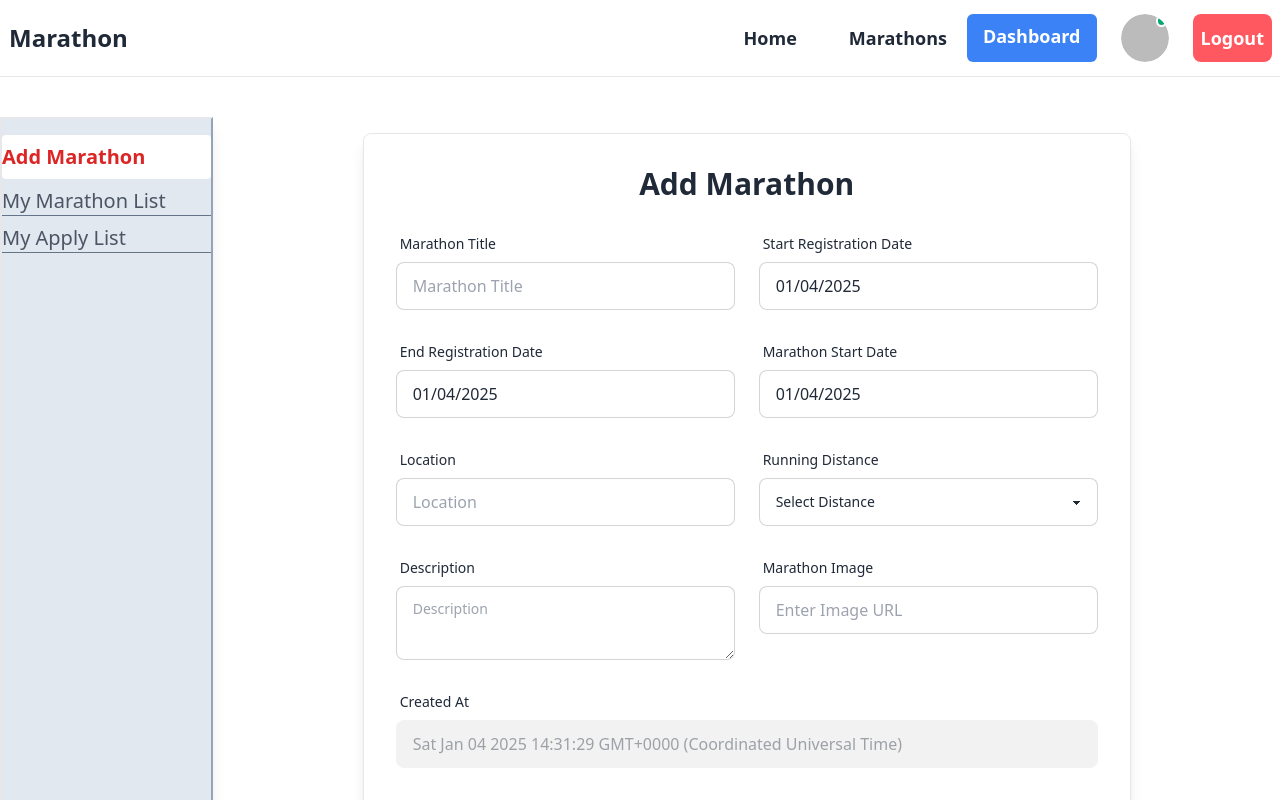
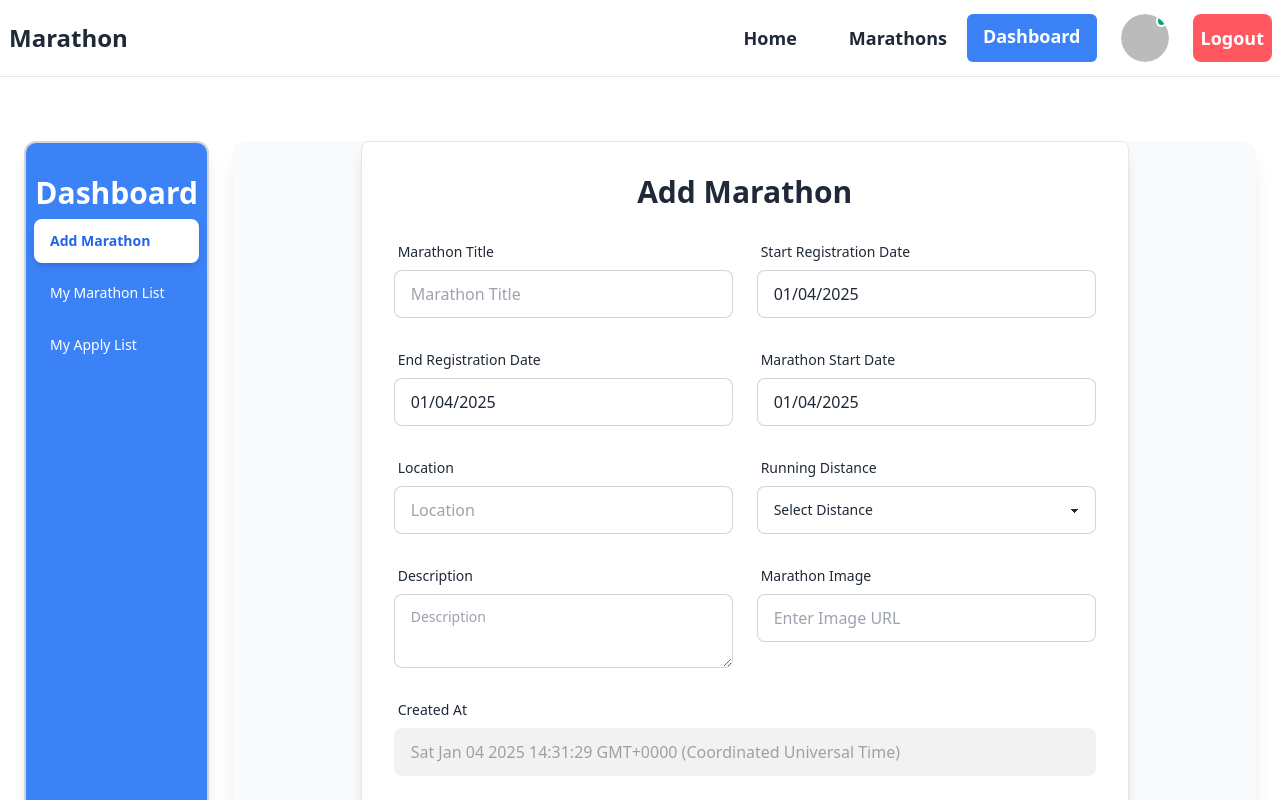
Before and after one commit to SahariorRidoy/Marathon-Management-client, a React (Vite) app: page /dashboard in a window 1280 px wide. Shown: the top 800 px of the page. Built offline with nearby package versions, Linux system fonts and the light colour scheme; no server answers; sample sign-in values are in the browser's storage.

Commit message:
Fix some  Dashboard styling

```diff
--- a/src/components/Pages/Dashboard/AddMarathon.jsx
+++ b/src/components/Pages/Dashboard/AddMarathon.jsx
@@ -190,7 +190,7 @@ const AddMarathon = () => {
 
         {/* Submit Button */}
         <div className="form-control">
-          <button className="btn btn-primary w-full">Add Marathon</button>
+          <button className="btn btn-success text-white w-full">Add Marathon</button>
         </div>
       </form>
     </div>
--- a/src/components/Pages/Dashboard/Dashboard.jsx
+++ b/src/components/Pages/Dashboard/Dashboard.jsx
@@ -4,34 +4,44 @@ import { NavLink, Outlet } from "react-router-dom";
 
 const Dashboard = () => {
   return (
-    <div className="max-w-[1320px] mx-auto grid grid-cols-6 ">
+    <div className="max-w-[1320px] mx-auto grid grid-cols-6 gap-6 p-6">
       <Helmet>
         <title>Dashboard | Add Marathon</title>
       </Helmet>
+
       {/* Sidebar Navigation */}
-      <div className="col-span-1 flex flex-col text-white space-y-2 py-4 border-2 shadow-lg border-r-slate-400 min-h-[800px] bg-slate-200
-       ">
+      <div className="col-span-1 px-2 py-8 flex flex-col text-white space-y-2 border-2 border-gray-300 bg-blue-500 min-h-[800px] rounded-xl shadow-lg">
+        <h2 className="text-3xl font-semibold text-center text-white">Dashboard</h2>
+
         <NavLink
           to="/dashboard"
           end
           className={({ isActive }) =>
-            isActive ? "text-red-600 font-bold  py-2 rounded bg-white text-xl " : "text-gray-600 border-b border-slate-500 text-xl"
+            isActive
+              ? "text-blue-600 font-semibold py-3 px-4 rounded-lg bg-white shadow-md text-sm transition-all duration-300 ease-in-out"
+              : "text-white py-3 px-4 rounded-lg text-sm hover:bg-blue-500 hover:text-white transition-all duration-300 ease-in-out"
           }
         >
           Add Marathon
         </NavLink>
+
         <NavLink
           to="my-marathon"
           className={({ isActive }) =>
-            isActive ? "text-red-600 font-bold  py-2 rounded bg-white  text-xl" : "text-gray-600 border-b border-slate-500 text-xl"
+            isActive
+              ? "text-blue-600 font-semibold py-3 px-4 rounded-lg bg-white shadow-md text-sm transition-all duration-300 ease-in-out"
+              : "text-white py-3 px-4 rounded-lg text-sm hover:bg-blue-500 hover:text-white transition-all duration-300 ease-in-out"
           }
         >
           My Marathon List
         </NavLink>
+
         <NavLink
           to="my-apply"
           className={({ isActive }) =>
-            isActive ? "text-red-600 font-bold  py-2  bg-white rounded text-xl" : "text-gray-600 border-b border-slate-500 text-xl"
+            isActive
+              ? "text-blue-600 font-semibold py-3 px-4 rounded-lg bg-white shadow-md text-sm transition-all duration-300 ease-in-out"
+              : "text-white py-3 px-4 rounded-lg text-sm hover:bg-blue-500 hover:text-white transition-all duration-300 ease-in-out"
           }
         >
           My Apply List
@@ -39,7 +49,7 @@ const Dashboard = () => {
       </div>
 
       {/* Main Content */}
-      <div className="col-span-5 p-4">
+      <div className="col-span-5  bg-gray-50 shadow-xl rounded-xl">
         <Outlet />
       </div>
     </div>
--- a/src/components/Pages/Dashboard/MyApplyList.jsx
+++ b/src/components/Pages/Dashboard/MyApplyList.jsx
@@ -34,10 +34,11 @@ const MyApplyList = () => {
         <title>Dashboard | My Apply List</title>
       </Helmet>
 
-
       {/* Search Input */}
       <div className="flex items-center justify-center ">
-      <h2 className="bg-success py-3 px-6 rounded-l-xl font-semibold text-white">Search</h2>
+        <h2 className="bg-success py-3 px-6 rounded-l-xl font-semibold text-white">
+          Search
+        </h2>
         <input
           type="text"
           placeholder="Search by Title"
```
